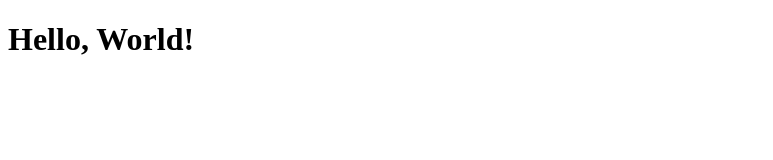
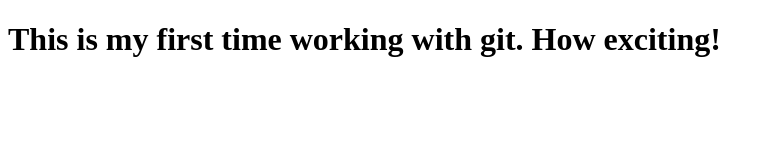
Before and after one commit to Smayorq/CS3338-first-project, a plain HTML site: page index.html in a window 1280 px wide. Shown: the whole page, without its empty margins (0-773 px from the left). Drawn offline with Linux system fonts and the light colour scheme.

Commit message:
Update index.html

```diff
--- a/index.html
+++ b/index.html
@@ -6,6 +6,6 @@
     <title>My First Project</title>
 </head>
 <body>
-    <h1>Hello, World!</h1>
+    <h1>This is my first time working with git. How exciting!</h1>
 </body>
 </html>
```
